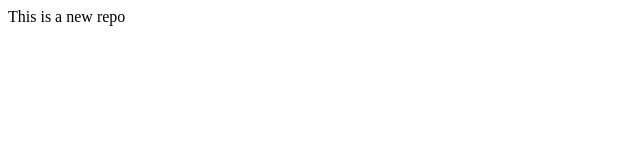
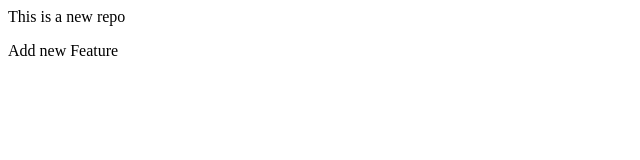
Before and after one commit to Satyaprakash-2002/localrepo, a plain HTML site: page index.html in a window 1280 px wide. Shown: the full height of the page, 0-640 px from the left. Drawn offline with Linux system fonts and the light colour scheme.

Commit message:
Changes the index

```diff
--- a/index.html
+++ b/index.html
@@ -1 +1,2 @@
 <p>This is a new repo</p>
+<p>Add new Feature</p>
```
